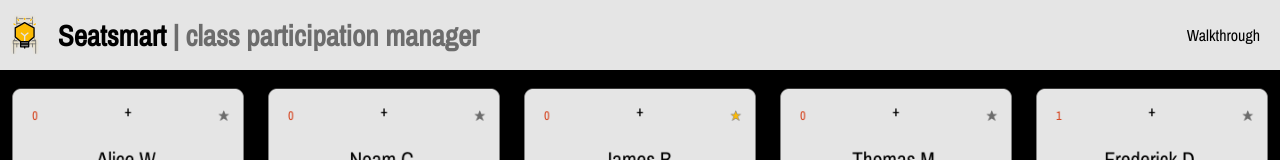
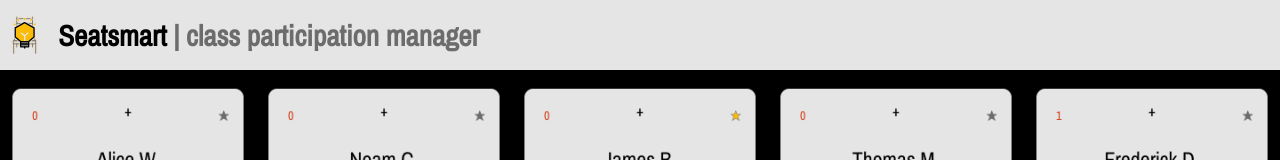
Before and after one commit to thaddeusm/seatsmart-splash, a Vue app: page / in a window 1280 px wide. Shown: the top 160 px of the page. Built offline with nearby package versions, Linux system fonts and the light colour scheme; no server answers.

Commit message:
Remove walkthrough link

```diff
--- a/src/components/Navigation.vue
+++ b/src/components/Navigation.vue
@@ -5,7 +5,7 @@
         </section>
         <h3>Seatsmart <span id="subtitle">| class participation manager</span></h3>
         <section id="linkArea">
-            <a href="https://mailfhsu-my.sharepoint.com/:v:/g/personal/tbmccleary_fhsu_edu/ERWcdtM1yBJPhffl5rvttiwBP8JNyhQA9_RoBg-kEkw4Pw?e=iyrKnZ" target="_blank">Walkthrough</a>
+
         </section>
     </header>
 </template>
```
